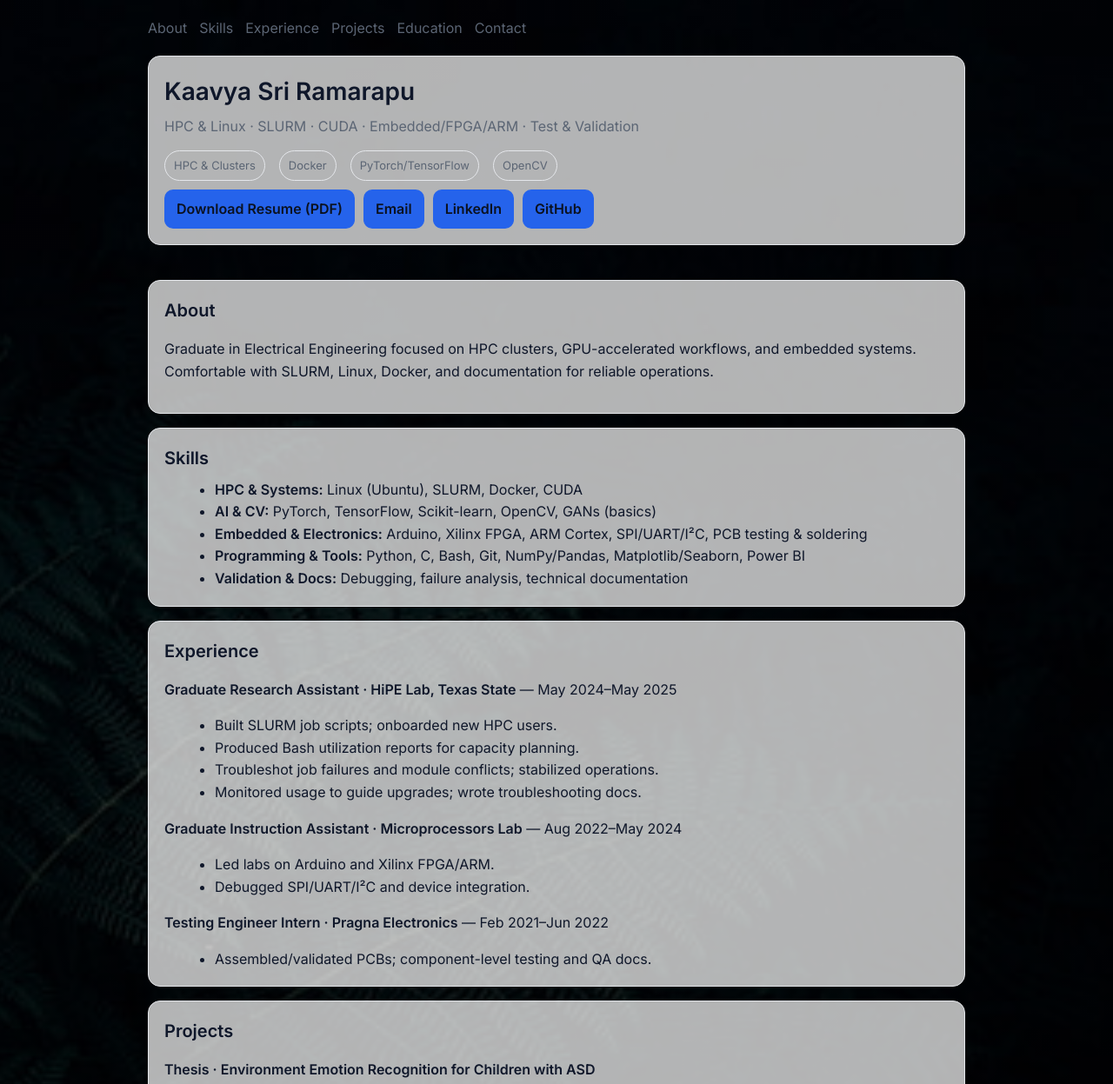
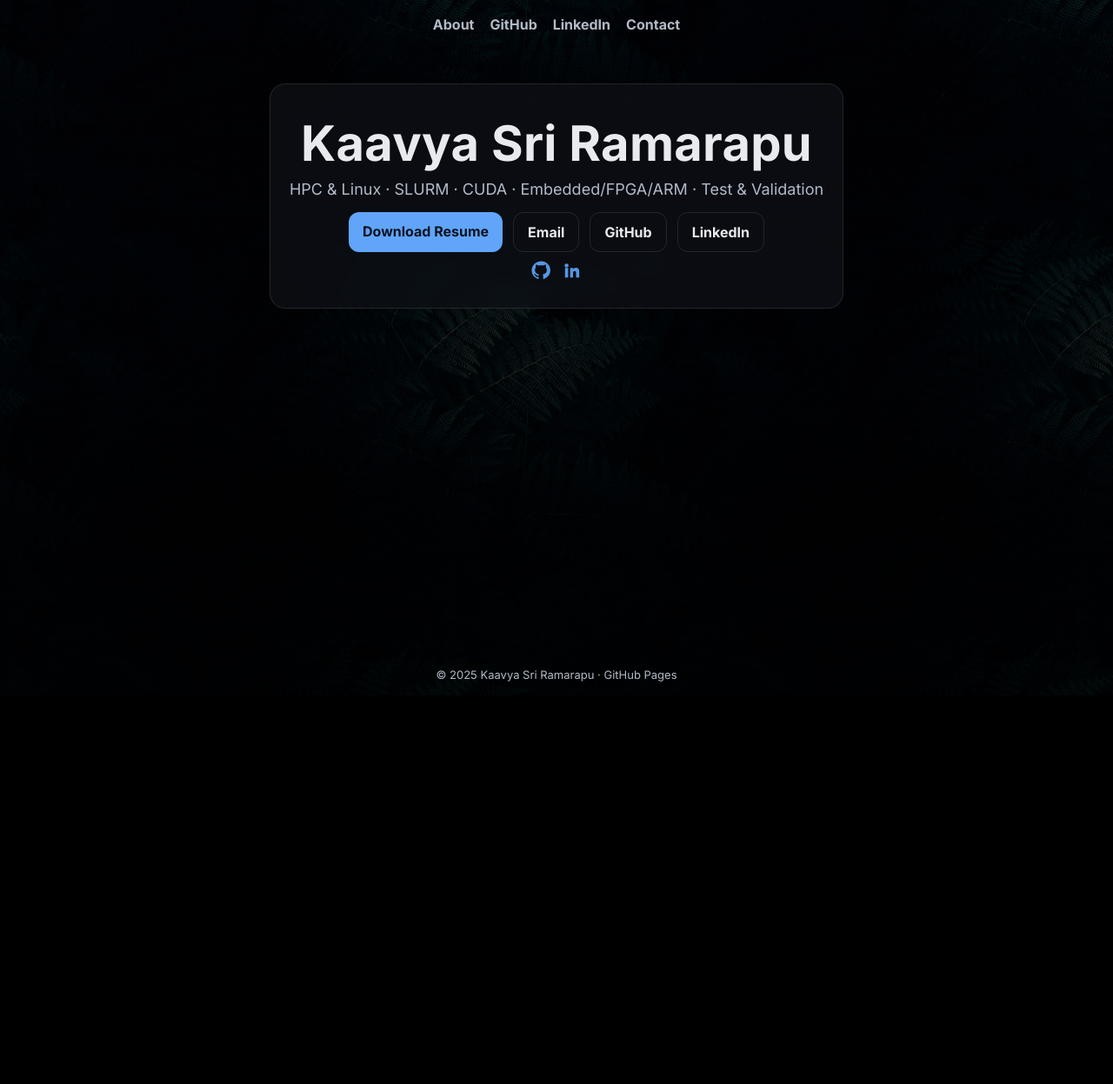
Before and after one commit to kaavyyaashri/kaavyyaashri.github.io, a plain HTML site: page index.html in a window 1280 px wide. Shown: the top 1247 px of the page at 87% size. After the commit the page ends 800 px from the top, so only its background shows below. Drawn offline with Linux system fonts and the light colour scheme.

Commit message:
portfolio.html

```diff
--- a/index.html
+++ b/index.html
@@ -4,143 +4,69 @@
 <meta charset="utf-8"/>
 <meta name="viewport" content="width=device-width, initial-scale=1"/>
 <title>Kaavya Sri Ramarapu</title>
-  <meta name="description" content="HPC, Linux/SLURM, CUDA, Embedded/FPGA/ARM, Test & Validation">
-  <link rel="preconnect" href="https://fonts.googleapis.com">
-  <link rel="preconnect" href="https://fonts.gstatic.com" crossorigin>
-  <link href="https://fonts.googleapis.com/css2?family=Inter:wght@300;400;600&display=swap" rel="stylesheet">
+<link rel="preconnect" href="https://fonts.googleapis.com"><link rel="preconnect" href="https://fonts.gstatic.com" crossorigin>
+<link href="https://fonts.googleapis.com/css2?family=Inter:wght@300;400;700&display=swap" rel="stylesheet">
 <style>
-    :root{--bg:#0a0d10;--fg:#e7e9ee;--mut:#9aa4b2;--acc:#60a5fa;--card:rgba(16,18,24,.72);--bd:rgba(255,255,255,.08)}
-    *{box-sizing:border-box}body{margin:0;font-family:Inter,system-ui,Segoe UI,Roboto,Arial,sans-serif;background:#000;color:var(--fg);line-height:1.6}
-    .page{min-height:100vh;background-image:linear-gradient(rgba(0,0,0,.55),rgba(0,0,0,.82)),url('./fern_leaves.jpg');background-size:cover;background-position:center}
-    a{color:var(--acc);text-decoration:none}a:hover{text-decoration:underline}
-    .wrap{max-width:980px;margin:0 auto;padding:20px}
-    nav{display:flex;gap:14px;flex-wrap:wrap;margin-bottom:10px}
-    nav a{color:var(--mut)}nav a:hover{color:#fff}
-    .card{background:var(--card);border:1px solid var(--bd);border-radius:14px;padding:18px}
-    .hero{margin-top:18px}
-    .h1{margin:0 0 6px;font-size:28px}
-    .sub{color:var(--mut);margin:0}
-    .row{display:flex;gap:10px;flex-wrap:wrap;margin-top:10px}
-    .btn{background:var(--acc);color:#0b1220;padding:10px 14px;border-radius:10px;font-weight:600}
+:root{--fg:#e8eaee;--mut:#b2bac7;--acc:#60a5fa;--glass:rgba(15,18,24,.68);--bd:rgba(255,255,255,.10)}
+*{box-sizing:border-box} body{margin:0;font-family:Inter,system-ui,Segoe UI,Roboto,Arial,sans-serif;background:#000;color:var(--fg)}
+a{color:var(--acc);text-decoration:none} a:hover{text-decoration:underline}
+.page{min-height:100vh;display:flex;flex-direction:column;background-image:
+  linear-gradient(rgba(0,0,0,.55),rgba(0,0,0,.8)),url('./fern_leaves.jpg');background-size:auto;background-position:center}
+.wrap{max-width:1000px;margin:0 auto;padding:18px}
+nav{display:flex;gap:18px;justify-content:center}
+nav a{color:var(--mut);font-weight:600} nav a:hover{color:#fff}
+.hero{margin:22px auto;max-width:980px}
+.card{background:var(--glass);border:1px solid var(--bd);backdrop-filter:blur(10px);-webkit-backdrop-filter:blur(10px);
+      border-radius:18px;padding:28px 22px;text-align:center}
+h1{margin:6px 0 8px;font-size:44px;letter-spacing:.3px}
+.sub{margin:0;color:var(--mut);font-size:18px}
+.row{display:flex;gap:12px;justify-content:center;flex-wrap:wrap;margin:16px 0 4px}
+.btn{background:var(--acc);color:#0b1220;padding:12px 16px;border-radius:12px;font-weight:700}
+.btn--ghost{border:1.4px solid var(--bd);color:var(--fg);background:transparent}
 .btn:hover{text-decoration:none;filter:brightness(1.08)}
-    main{display:grid;gap:16px;margin-top:12px}
-    h2{margin:0 0 8px;font-size:20px}
-    ul{margin:8px 0 0 18px}
-    .grid2{display:grid;gap:14px}@media(min-width:860px){.grid2{grid-template-columns:1fr 1fr}}
-    .pill{display:inline-block;border:1px solid var(--bd);padding:6px 10px;border-radius:999px;color:var(--mut);font-size:13px;margin:4px 6px 0 0}
-    footer{color:var(--mut);font-size:.9rem;padding:0 20px 36px}
-    @media(prefers-color-scheme:light){
-      :root{--fg:#0f172a;--mut:#5b6574;--acc:#2563eb;--card:#ffffffb3;--bd:#e5e7eb}
-      body{background:#f7f8fb}
-    }
+.icons{display:flex;gap:14px;justify-content:center;margin:10px 0 0}
+.icon{width:22px;height:22px;opacity:.9} .icon:hover{opacity:1}
+footer{margin-top:auto;text-align:center;color:var(--mut);font-size:13px;padding:16px}
+@media(min-width:900px){h1{font-size:56px}}
 </style>
 </head>
 <body>
 <div class="page">
   <header class="wrap">
     <nav>
-      <a href="#about">About</a><a href="#skills">Skills</a><a href="#exp">Experience</a>
-      <a href="#projects">Projects</a><a href="#edu">Education</a><a href="#contact">Contact</a>
+      <a href="#top">About</a>
+      <a href="https://github.com/kaavvyaashri" target="_blank" rel="noopener">GitHub</a>
+      <a href="https://www.linkedin.com/in/kaavyasriramarapu/" target="_blank" rel="noopener">LinkedIn</a>
+      <a href="mailto:ramarapukaavyasri@gmail.com">Contact</a>
     </nav>
-    <div class="card hero">
-      <h1 class="h1">Kaavya Sri Ramarapu</h1>
+  </header>
+
+  <main id="top" class="hero wrap">
+    <div class="card">
+      <h1>Kaavya Sri Ramarapu</h1>
       <p class="sub">HPC & Linux · SLURM · CUDA · Embedded/FPGA/ARM · Test & Validation</p>
+
       <div class="row">
-        <span class="pill">HPC &amp; Clusters</span><span class="pill">Docker</span>
-        <span class="pill">PyTorch/TensorFlow</span><span class="pill">OpenCV</span>
+        <!-- Use your current filename (space encoded). Rename if you prefer. -->
+        <a class="btn" href="./1.Kaavya%20Sri%20Resume_2025.pdf" download>Download&nbsp;Resume</a>
+        <a class="btn btn--ghost" href="mailto:ramarapukaavyasri@gmail.com">Email</a>
+        <a class="btn btn--ghost" href="https://github.com/kaavvyaashri" target="_blank" rel="noopener">GitHub</a>
+        <a class="btn btn--ghost" href="https://www.linkedin.com/in/kaavyasriramarapu/" target="_blank" rel="noopener">LinkedIn</a>
       </div>
-      <div class="row">
-        <!-- Use your current filename with encoded space -->
-        <a class="btn" href="./Kaavya%20Sri%20Resume_2025.pdf" download>Download Resume (PDF)</a>
-        <a class="btn" href="mailto:ramarapukaavyasri@gmail.com">Email</a>
-        <a class="btn" href="https://www.linkedin.com/in/kaavyasriramarapu/" target="_blank" rel="noopener">LinkedIn</a>
-        <a class="btn" href="https://github.com/kaavvyaashri" target="_blank" rel="noopener">GitHub</a>
+
+      <div class="icons">
+        <!-- Minimal inline icons (GitHub + LinkedIn) to avoid external libs -->
+        <a href="https://github.com/kaavvyaashri" target="_blank" rel="noopener" aria-label="GitHub">
+          <svg class="icon" viewBox="0 0 24 24" fill="currentColor"><path d="M12 .5a11.5 11.5 0 0 0-3.64 22.42c.58.1.8-.26.8-.57v-2.2c-3.26.71-3.95-1.4-3.95-1.4-.53-1.35-1.3-1.7-1.3-1.7-1.06-.73.08-.72.08-.72 1.17.08 1.79 1.2 1.79 1.2 1.04 1.79 2.74 1.27 3.41.97.1-.76.41-1.27.74-1.56-2.6-.3-5.33-1.3-5.33-5.77 0-1.27.46-2.3 1.2-3.11-.12-.3-.52-1.5.12-3.13 0 0 .98-.31 3.2 1.19.93-.26 1.93-.39 2.92-.39.99 0 2 .13 2.93.39 2.2-1.5 3.18-1.19 3.18-1.19.64 1.64.24 2.84.12 3.13.75.81 1.2 1.84 1.2 3.1 0 4.49-2.74 5.47-5.36 5.77.43.37.8 1.1.8 2.22v3.29c0 .32.21.68.81.57A11.5 11.5 0 0 0 12 .5z"/></svg>
+        </a>
+        <a href="https://www.linkedin.com/in/kaavyasriramarapu/" target="_blank" rel="noopener" aria-label="LinkedIn">
+          <svg class="icon" viewBox="0 0 24 24" fill="currentColor"><path d="M4.98 3.5a2.5 2.5 0 1 1 0 5 2.5 2.5 0 0 1 0-5zM3 8.98h3.96V21H3V8.98zM9.49 8.98H13v1.64h.05c.49-.92 1.68-1.89 3.46-1.89 3.7 0 4.38 2.42 4.38 5.56V21h-3.96v-5.33c0-1.27-.02-2.9-1.77-2.9-1.77 0-2.04 1.38-2.04 2.81V21H9.49V8.98z"/></svg>
+        </a>
       </div>
     </div>
-  </header>
-
-  <main class="wrap">
-    <section id="about" class="card">
-      <h2>About</h2>
-      <p>Graduate in Electrical Engineering focused on HPC clusters, GPU-accelerated workflows, and embedded systems.
-         Comfortable with SLURM, Linux, Docker, and documentation for reliable operations.</p>
-    </section>
-
-    <section id="skills" class="card">
-      <h2>Skills</h2>
-      <ul>
-        <li><b>HPC & Systems:</b> Linux (Ubuntu), SLURM, Docker, CUDA</li>
-        <li><b>AI & CV:</b> PyTorch, TensorFlow, Scikit-learn, OpenCV, GANs (basics)</li>
-        <li><b>Embedded & Electronics:</b> Arduino, Xilinx FPGA, ARM Cortex, SPI/UART/I²C, PCB testing & soldering</li>
-        <li><b>Programming & Tools:</b> Python, C, Bash, Git, NumPy/Pandas, Matplotlib/Seaborn, Power BI</li>
-        <li><b>Validation & Docs:</b> Debugging, failure analysis, technical documentation</li>
-      </ul>
-    </section>
-
-    <section id="exp" class="card">
-      <h2>Experience</h2>
-      <p><b>Graduate Research Assistant · HiPE Lab, Texas State</b> — May 2024–May 2025</p>
-      <ul>
-        <li>Built SLURM job scripts; onboarded new HPC users.</li>
-        <li>Produced Bash utilization reports for capacity planning.</li>
-        <li>Troubleshot job failures and module conflicts; stabilized operations.</li>
-        <li>Monitored usage to guide upgrades; wrote troubleshooting docs.</li>
-      </ul>
-      <p><b>Graduate Instruction Assistant · Microprocessors Lab</b> — Aug 2022–May 2024</p>
-      <ul>
-        <li>Led labs on Arduino and Xilinx FPGA/ARM.</li>
-        <li>Debugged SPI/UART/I²C and device integration.</li>
-      </ul>
-      <p><b>Testing Engineer Intern · Pragna Electronics</b> — Feb 2021–Jun 2022</p>
-      <ul>
-        <li>Assembled/validated PCBs; component-level testing and QA docs.</li>
-      </ul>
-    </section>
-
-    <section id="projects" class="card">
-      <h2>Projects</h2>
-      <p><b>Thesis · Environment Emotion Recognition for Children with ASD</b></p>
-      <ul>
-        <li>Dual-path: ResNet-18 (environment), Inception-ResNetV1 + MTCNN (facial).</li>
-        <li>Weighted fusion layer for robustness to weak/missing inputs.</li>
-        <li>SLURM-managed pipelines; tailored losses and LR scheduling.</li>
-      </ul>
-      <p><b>Head-Gesture Wheelchair Control & Health Monitoring</b></p>
-      <ul>
-        <li>Arduino + motion sensors for navigation; integrated vital sensing.</li>
-      </ul>
-    </section>
-
-    <section id="edu" class="card grid2">
-      <div>
-        <h2>Education</h2>
-        <p><b>M.S., Electrical Engineering</b> — Texas State University (2025)</p>
-        <p><b>B.Tech, EEE</b> — JNTU Hyderabad (2020)</p>
-      </div>
-      <div>
-        <h2>Certifications</h2>
-        <ul>
-          <li>Learning Linux Command Line (2025)</li>
-          <li>GANs & Diffusion — LinkedIn Learning (2024)</li>
-          <li>Generative AI Concepts — DataCamp (2024)</li>
-          <li>Power BI; GLMs; Viz with ggplot2 — DataCamp (2023)</li>
-          <li>Embedded Systems — VECTOR INDIA (2021)</li>
-        </ul>
-      </div>
-    </section>
-
-    <section id="contact" class="card">
-      <h2>Contact</h2>
-      <p>
-        <b>Email:</b> <a href="mailto:ramarapukaavyasri@gmail.com">ramarapukaavyasri@gmail.com</a> ·
-        <b>Phone:</b> <a href="tel:+17372421180">+1-737-242-1180</a> ·
-        <b>LinkedIn:</b> <a href="https://www.linkedin.com/in/kaavyasriramarapu/" target="_blank">/kaavyasriramarapu</a> ·
-        <b>GitHub:</b> <a href="https://github.com/kaavvyaashri" target="_blank">@kaavvyaashri</a>
-      </p>
-    </section>
   </main>
 
-  <footer class="wrap">© <span id="y"></span> Kaavya Sri Ramarapu · GitHub Pages</footer>
+  <footer>© <span id="y"></span> Kaavya Sri Ramarapu · GitHub Pages</footer>
 </div>
 <script>document.getElementById('y').textContent=new Date().getFullYear()</script>
 </body>
```
Lines whose indentation alone changed are shown as unchanged.
